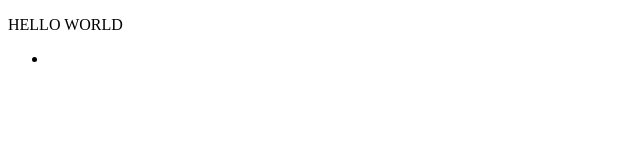
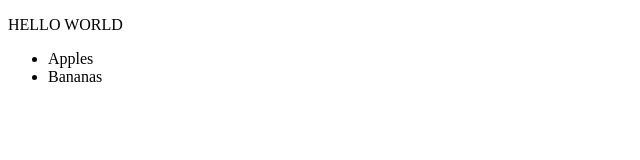
Before and after one commit to jaro4/newGitTest, a plain HTML site: page index.html in a window 1280 px wide. Shown: the whole page, without its empty margins (0-640 px from the left). Drawn offline with Linux system fonts and the light colour scheme.

Commit message:
editted index.html

```diff
--- a/index.html
+++ b/index.html
@@ -3,7 +3,8 @@
 <body>
 	<p>HELLO WORLD</p>
 	<ul>
-		<li></li>
+		<li>Apples</li>
+		<li>Bananas</li>
 	</ul>
 </body>
 </html>
```
